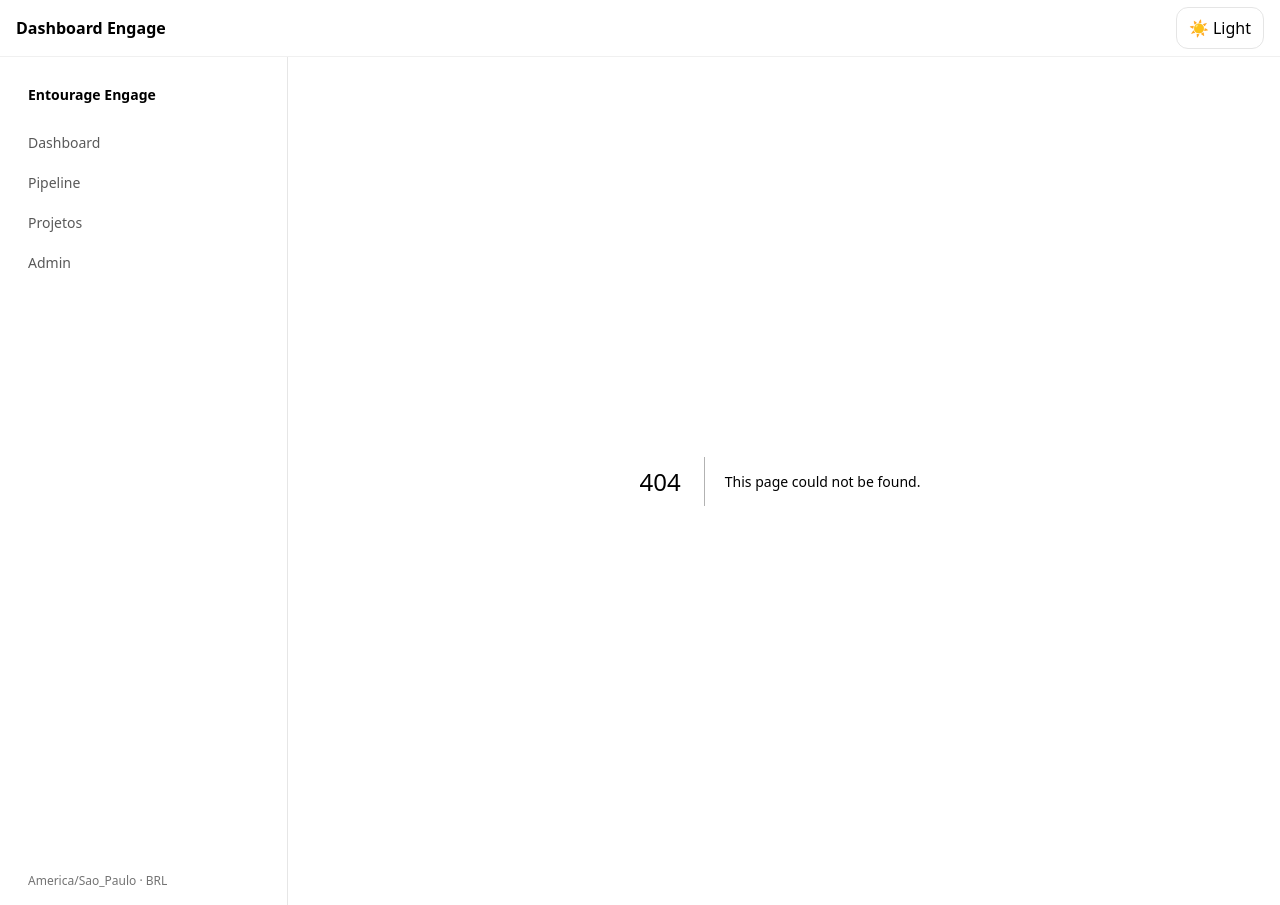
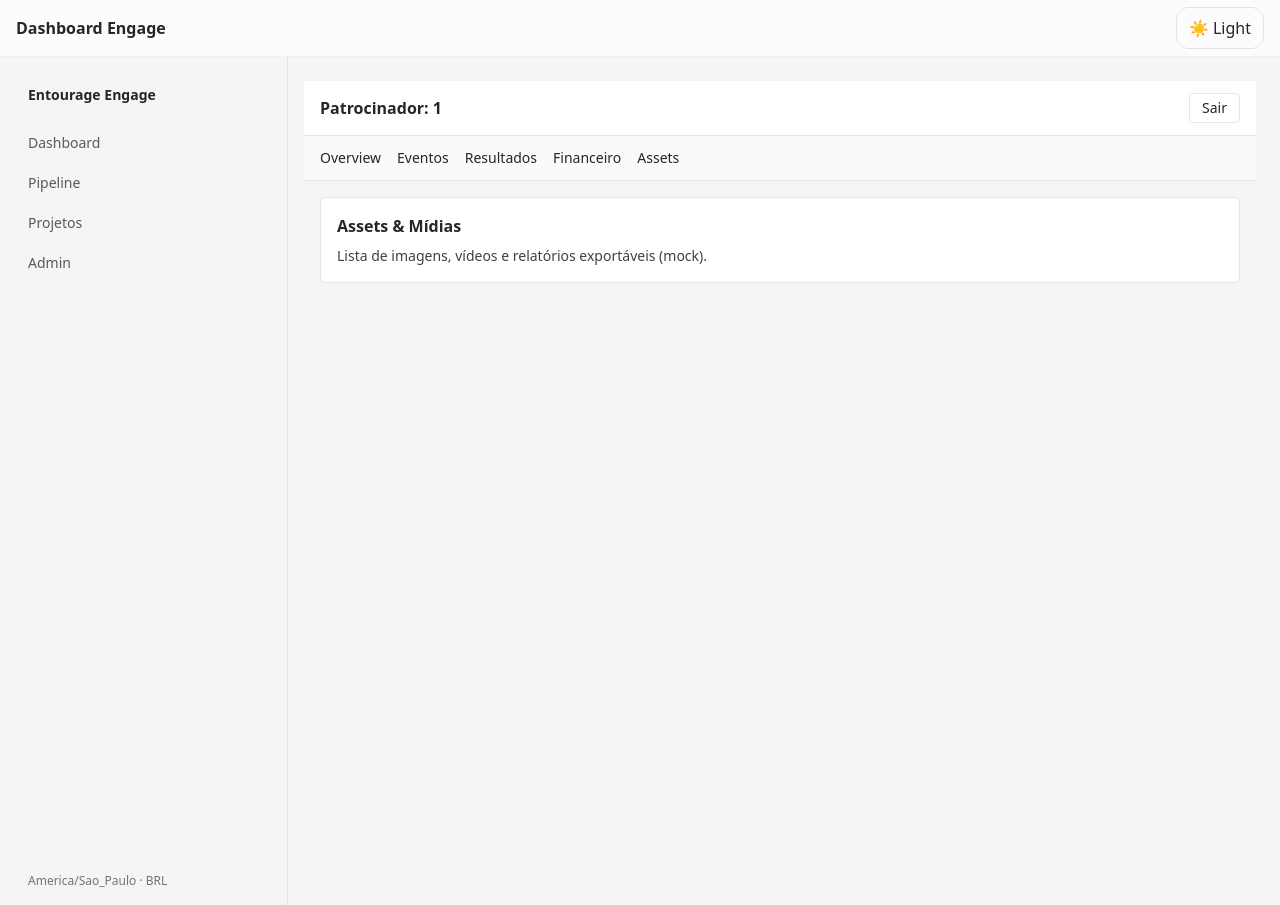
Before and after one commit to jay-psf/jay-psf-engage-dashboard-template, a Next.js app: page /sponsor/1/assets in a window 1280 px wide. Before the commit this address had no page. Built offline with nearby package versions, Linux system fonts and the light colour scheme.

Commit message:
fix(login): wrap useSearchParams with Suspense; feat: sponsor section pages

```diff
--- /dev/null
+++ b/app/api/auth/route.ts
@@ -0,0 +1,14 @@
+import { NextResponse } from 'next/server';
+
+export async function POST(req: Request) {
+  const form = await req.formData();
+  const role = String(form.get('role') || '');
+  const brand = String(form.get('brand') || '');
+  const next = String(form.get('next') || '/');
+
+  const res = NextResponse.redirect(new URL(next, req.url));
+  const maxAge = 7 * 24 * 60 * 60; // 7 dias
+  if (role) res.cookies.set('role', role, { httpOnly: true, sameSite: 'lax', maxAge });
+  if (brand) res.cookies.set('brand', brand, { httpOnly: true, sameSite: 'lax', maxAge });
+  return res;
+}
--- /dev/null
+++ b/app/api/logout/route.ts
@@ -0,0 +1,8 @@
+import { NextResponse } from 'next/server';
+
+export async function POST(req: Request) {
+  const res = NextResponse.redirect(new URL('/', req.url));
+  res.cookies.set('role', '', { maxAge: 0 });
+  res.cookies.set('brand', '', { maxAge: 0 });
+  return res;
+}
--- /dev/null
+++ b/app/denied/page.tsx
@@ -0,0 +1,10 @@
+export default function DeniedPage() {
+  return (
+    <main className="min-h-screen flex items-center justify-center p-6">
+      <div className="max-w-md text-center">
+        <h1 className="text-2xl font-semibold mb-2">Acesso negado</h1>
+        <p className="text-neutral-600">Você não tem permissão para acessar esta área.</p>
+      </div>
+    </main>
+  );
+}
--- /dev/null
+++ b/app/login/login-form.tsx
@@ -0,0 +1,36 @@
+"use client";
+import { useSearchParams } from "next/navigation";
+import { useState } from "react";
+
+export default function LoginForm() {
+  const params = useSearchParams();
+  const next = params.get("next") || "/";
+  const [role, setRole] = useState("internal");
+  const [brand, setBrand] = useState("");
+
+  return (
+    <main className="min-h-screen flex items-center justify-center bg-neutral-50 p-6">
+      <form method="POST" action="/api/auth" className="w-full max-w-md bg-white p-6 rounded-lg shadow">
+        <h1 className="text-xl font-semibold mb-4">Entrar</h1>
+
+        <label className="block text-sm mb-2">Perfil de acesso</label>
+        <select name="role" value={role} onChange={(e)=>setRole(e.target.value)}
+          className="w-full mb-4 border rounded px-3 py-2">
+          <option value="internal">Interno</option>
+          <option value="sponsor">Patrocinador</option>
+        </select>
+
+        {role === "sponsor" && (
+          <>
+            <label className="block text-sm mb-2">Marca</label>
+            <input name="brand" value={brand} onChange={(e)=>setBrand(e.target.value)}
+              placeholder="Ex: Aurora Drinks" className="w-full mb-4 border rounded px-3 py-2"/>
+          </>
+        )}
+
+        <input type="hidden" name="next" value={next} />
+        <button className="w-full bg-black text-white rounded px-4 py-2">Continuar</button>
+      </form>
+    </main>
+  );
+}
--- /dev/null
+++ b/app/login/page.tsx
@@ -0,0 +1,12 @@
+import { Suspense } from "react";
+import LoginForm from "./login-form";
+
+export const dynamic = "force-dynamic"; // evita tentativa de pré-render estático
+
+export default function LoginPage() {
+  return (
+    <Suspense fallback={<div className="p-6">Carregando…</div>}>
+      <LoginForm />
+    </Suspense>
+  );
+}
--- /dev/null
+++ b/app/sponsor/[brand]/assets/page.tsx
@@ -0,0 +1,8 @@
+export default function Assets() {
+  return (
+    <section className="p-4 border rounded bg-white">
+      <h2 className="font-semibold mb-2">Assets & Mídias</h2>
+      <p className="text-sm text-neutral-700">Lista de imagens, vídeos e relatórios exportáveis (mock).</p>
+    </section>
+  );
+}
--- /dev/null
+++ b/app/sponsor/[brand]/events/page.tsx
@@ -0,0 +1,11 @@
+export default function Events() {
+  return (
+    <section className="p-4 border rounded bg-white">
+      <h2 className="font-semibold mb-2">Agenda de Eventos</h2>
+      <ul className="text-sm text-neutral-700 list-disc pl-5">
+        <li>Festival X — São Paulo — 15/09</li>
+        <li>Show Y — Rio de Janeiro — 22/10</li>
+      </ul>
+    </section>
+  );
+}
--- /dev/null
+++ b/app/sponsor/[brand]/financials/page.tsx
@@ -0,0 +1,12 @@
+export default function Financials() {
+  return (
+    <section className="p-4 border rounded bg-white">
+      <h2 className="font-semibold mb-2">Financeiro</h2>
+      <ul className="text-sm text-neutral-700 list-disc pl-5">
+        <li>Receita contratada: R$ 800.000</li>
+        <li>Custos realizados: R$ 420.000</li>
+        <li>Margem estimada: 47,5%</li>
+      </ul>
+    </section>
+  );
+}
--- /dev/null
+++ b/app/sponsor/[brand]/layout.tsx
@@ -0,0 +1,33 @@
+import Link from "next/link";
+
+export default function SponsorLayout({
+  children, params,
+}: { children: React.ReactNode; params: { brand: string } }) {
+  const brand = decodeURIComponent(params.brand || "");
+  const base = `/sponsor/${encodeURIComponent(brand)}`;
+  const tabs = [
+    {href:`${base}/overview`, label:"Overview"},
+    {href:`${base}/events`, label:"Eventos"},
+    {href:`${base}/results`, label:"Resultados"},
+    {href:`${base}/financials`, label:"Financeiro"},
+    {href:`${base}/assets`, label:"Assets"},
+  ];
+  return (
+    <div className="min-h-screen">
+      <header className="border-b px-4 py-3 flex items-center justify-between bg-white">
+        <div className="font-semibold">Patrocinador: {brand || "—"}</div>
+        <form method="POST" action="/api/logout">
+          <button className="text-sm border px-3 py-1 rounded">Sair</button>
+        </form>
+      </header>
+      <nav className="px-4 border-b bg-neutral-50">
+        <ul className="flex gap-4 text-sm">
+          {tabs.map(t => (
+            <li key={t.href}><Link className="inline-block py-3 hover:underline" href={t.href}>{t.label}</Link></li>
+          ))}
+        </ul>
+      </nav>
+      <main className="p-4">{children}</main>
+    </div>
+  );
+}
--- /dev/null
+++ b/app/sponsor/[brand]/overview/page.tsx
@@ -0,0 +1,21 @@
+export default function Overview() {
+  return (
+    <section className="grid gap-4 md:grid-cols-2">
+      <div className="p-4 border rounded bg-white">
+        <h2 className="font-semibold mb-2">Status do Contrato</h2>
+        <ul className="text-sm text-neutral-700">
+          <li>Vigência: 2025-01-01 a 2025-12-31</li>
+          <li>Pago: R$ 500.000</li>
+          <li>Em aberto: R$ 300.000</li>
+        </ul>
+      </div>
+      <div className="p-4 border rounded bg-white">
+        <h2 className="font-semibold mb-2">Próximos marcos</h2>
+        <ul className="text-sm text-neutral-700 list-disc pl-5">
+          <li>Envio de peças de mídia – D-7</li>
+          <li>Check de operação – D-2</li>
+        </ul>
+      </div>
+    </section>
+  );
+}
--- /dev/null
+++ b/app/sponsor/[brand]/results/page.tsx
@@ -0,0 +1,9 @@
+export default function Results() {
+  return (
+    <section className="grid gap-4 md:grid-cols-3">
+      <div className="p-4 border rounded bg-white"><h3 className="font-semibold">Impressões</h3><p>3,2M</p></div>
+      <div className="p-4 border rounded bg-white"><h3 className="font-semibold">Alcance</h3><p>1,1M</p></div>
+      <div className="p-4 border rounded bg-white"><h3 className="font-semibold">Engajamento</h3><p>4,8%</p></div>
+    </section>
+  );
+}
```
Also changed, not shown: tsconfig.json (+26 -5 lines), 1 other file (tests, documents, lock files or other folders).
